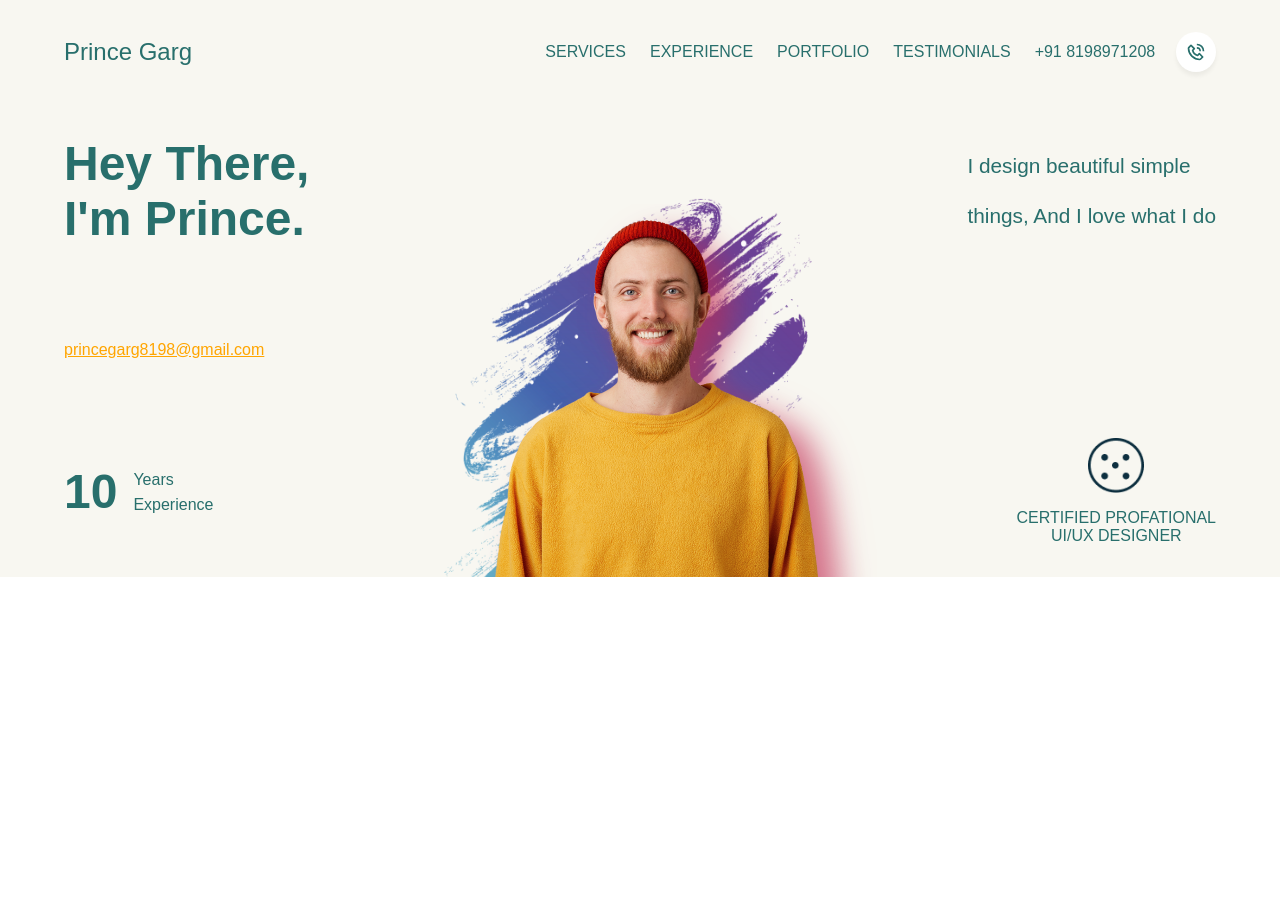
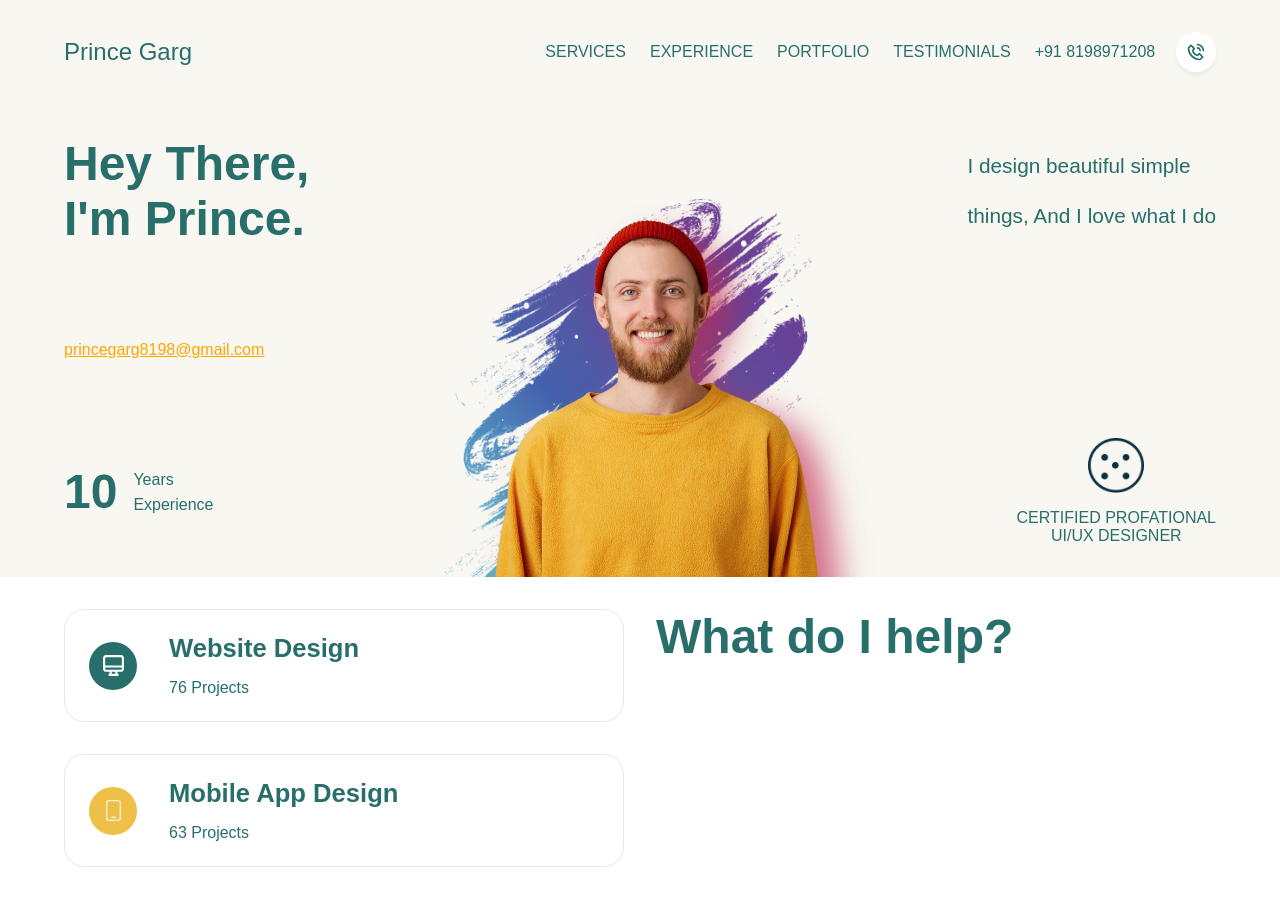
Before and after one commit to PrinceGarg10/Portfolio, a React (Vite) app: page / in a window 1280 px wide. Shown: the top 899 px of the page. Before the commit the page ends 800 px from the top, so only its background shows below. Built offline with nearby package versions, Linux system fonts and the light colour scheme; a web font is replaced by a local one.

Commit message:
expertise left side

```diff
--- a/src/App.jsx
+++ b/src/App.jsx
@@ -1,3 +1,4 @@
+import Expertise from "./components/Expertise/Expertise";
 import Header from "./components/Header/Header";
 import Hero from "./components/Hero/Hero";
 import css from './styles/app.module.scss'
@@ -6,6 +7,7 @@ const App = () => {
   return <div className={`bg-primary ${css.container}`}>
     <Header />
     <Hero />
+    <Expertise />
   </div>;
 };
 
--- /dev/null
+++ b/src/components/Expertise/Expertise.jsx
@@ -0,0 +1,39 @@
+import React from "react";
+import css from './Expertise.module.scss'
+import { projectExperience } from '../../utils/data'
+const Expertise = () => {
+    return (
+        <section className={css.wrapper}>
+            <div className={`paddings yPaddings flexCenter innerWidth ${css.container}`}>
+                <div className={css.leftSide}>
+                    {
+                        projectExperience.map((exp, i) => {
+                            return (
+                                <div key={i} className={css.exp}>
+                                    <div className="flexCenter" style={{ background: exp.bg }}>
+                                        <exp.icon size={25} color="white" />
+                                    </div>
+                                    <div>
+                                        <span>
+                                            {exp.name}</span>
+                                        <span className="secodaryText">
+                                            {exp.projects} Projects
+                                        </span>
+                                    </div>
+                                </div>
+                            )
+                        })
+                    }
+                </div>
+                <div className={css.rightSide}>
+                    <span className="primaryText">
+                        What do I help?
+                    </span>
+                </div>
+            </div>
+        </section>
+    )
+}
+
+
+export default Expertise
--- /dev/null
+++ b/src/components/Expertise/Expertise.module.scss
@@ -0,0 +1,63 @@
+@import '../../styles/costants.scss';
+
+
+.wrapper {
+    background-color: white;
+
+    .container {
+        align-items: flex-start;
+        gap: 2rem;
+        flex-wrap: wrap;
+
+
+        // point direct child of container
+        >div {
+            flex: 1;
+
+        }
+
+        .leftSide {
+            display: flex;
+            flex-direction: column;
+            gap: 2rem;
+
+
+            .exp {
+                display: flex;
+                align-items: center;
+                border: 1px solid $secondary-white;
+                border-radius: 20px;
+                padding: 1.5rem;
+                gap: 2rem;
+                transition: all 200ms ease-out;
+
+
+                &:hover {
+                    cursor: pointer;
+                    box-shadow: 0px 21px 13px rgba(0,0,0,0.4);
+                }
+
+                //icon cricel
+
+                >:nth-child(1) {
+                    padding: 10px;
+                    width: 3rem;
+                    height: 3rem;
+                    border-radius: 50%;
+                }
+
+                //Desciption
+                 >:nth-child(2) {
+                    display: flex;
+                    flex-direction: column;
+                    gap: 1rem;
+
+                    >:nth-child(1) {
+                        font-size: 1.6rem;
+                        font-weight: bold;
+                    }
+                 }
+            }
+        }
+    }
+}
--- a/src/components/Header/Header.module.scss
+++ b/src/components/Header/Header.module.scss
@@ -34,6 +34,7 @@
                     top: 3rem;
                     width: 50%;
                     min-width: 15rem;
+                    // height: calc(100vh - 6.3rem);
                     background-color: white;
                     display: flex;
                     border-radius: 2rem;
--- a/src/components/hero/Hero.jsx
+++ b/src/components/hero/Hero.jsx
@@ -9,7 +9,7 @@ const Hero = () => {
             <motion.div
                 variants={staggerContainer}
                 initial='hidden'
-                whileInView={'show'}
+                whileInView='show'
                 viewport={{ once: false, amount: 0.25 }}
                 className={`innerWidth ${css.container}`}>
                 {/* ----------UPPER ELEMENTS----------- */}
```
